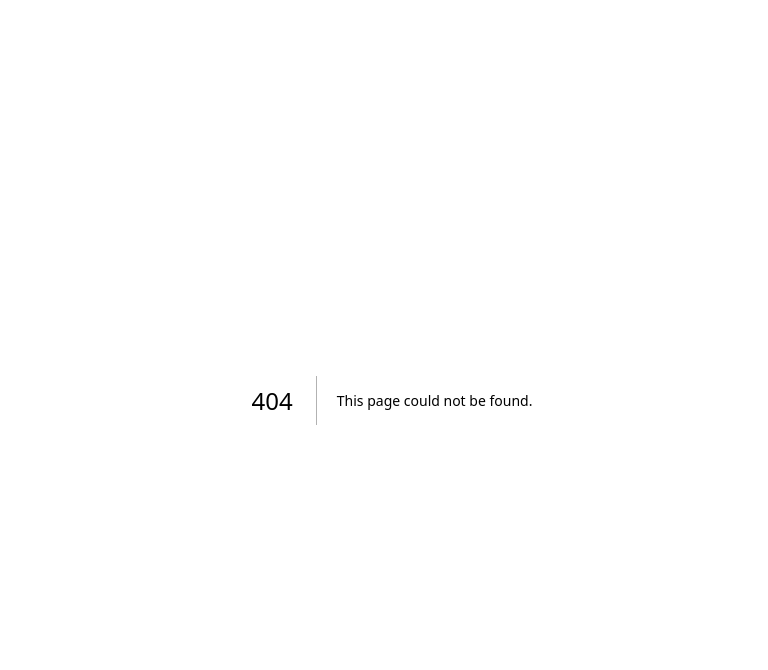
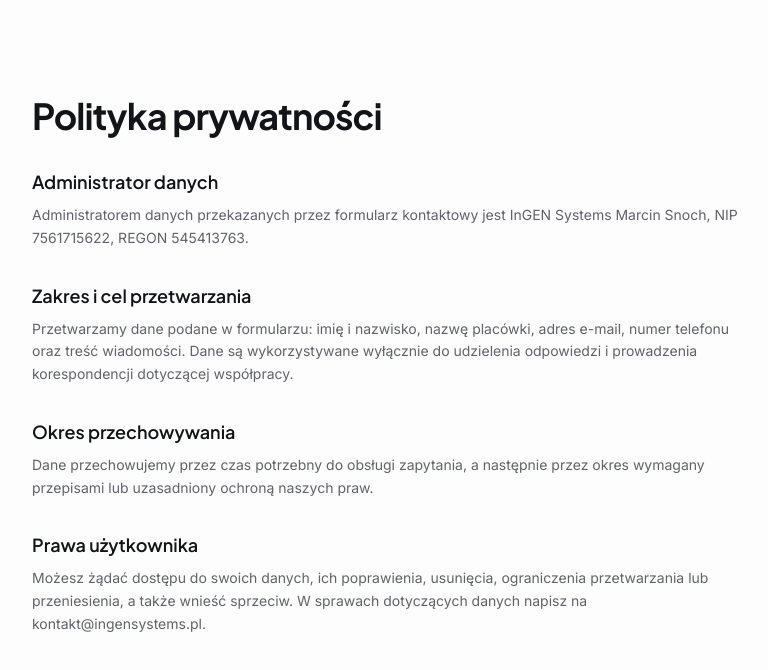
Before and after one commit to Alphbeth/InGEN, a Next.js app: page /polityka-prywatnosci in a window 1280 px wide. Before the commit this address had no page. Shown: the top 670 px of the page, without its empty margins (248-1016 px from the left). Built offline with nearby package versions, Linux system fonts and the light colour scheme.

Commit message:
Add privacy policy page

```diff
--- /dev/null
+++ b/app/polityka-prywatnosci/page.tsx
@@ -0,0 +1,41 @@
+export default function PrivacyPolicyPage() {
+  return (
+    <main className="mx-auto min-h-dvh max-w-3xl px-4 py-16 text-foreground md:px-6 md:py-24">
+      <h1 className="font-heading text-3xl font-bold tracking-tight sm:text-4xl">
+        Polityka prywatności
+      </h1>
+      <div className="mt-8 space-y-8 text-sm leading-relaxed text-muted-foreground">
+        <section>
+          <h2 className="font-heading text-lg font-semibold text-foreground">Administrator danych</h2>
+          <p className="mt-2">
+            Administratorem danych przekazanych przez formularz kontaktowy jest InGEN Systems Marcin
+            Snoch, NIP 7561715622, REGON 545413763.
+          </p>
+        </section>
+        <section>
+          <h2 className="font-heading text-lg font-semibold text-foreground">Zakres i cel przetwarzania</h2>
+          <p className="mt-2">
+            Przetwarzamy dane podane w formularzu: imię i nazwisko, nazwę placówki, adres e-mail,
+            numer telefonu oraz treść wiadomości. Dane są wykorzystywane wyłącznie do udzielenia
+            odpowiedzi i prowadzenia korespondencji dotyczącej współpracy.
+          </p>
+        </section>
+        <section>
+          <h2 className="font-heading text-lg font-semibold text-foreground">Okres przechowywania</h2>
+          <p className="mt-2">
+            Dane przechowujemy przez czas potrzebny do obsługi zapytania, a następnie przez okres
+            wymagany przepisami lub uzasadniony ochroną naszych praw.
+          </p>
+        </section>
+        <section>
+          <h2 className="font-heading text-lg font-semibold text-foreground">Prawa użytkownika</h2>
+          <p className="mt-2">
+            Możesz żądać dostępu do swoich danych, ich poprawienia, usunięcia, ograniczenia
+            przetwarzania lub przeniesienia, a także wnieść sprzeciw. W sprawach dotyczących danych
+            napisz na kontakt@ingensystems.pl.
+          </p>
+        </section>
+      </div>
+    </main>
+  )
+}
```
